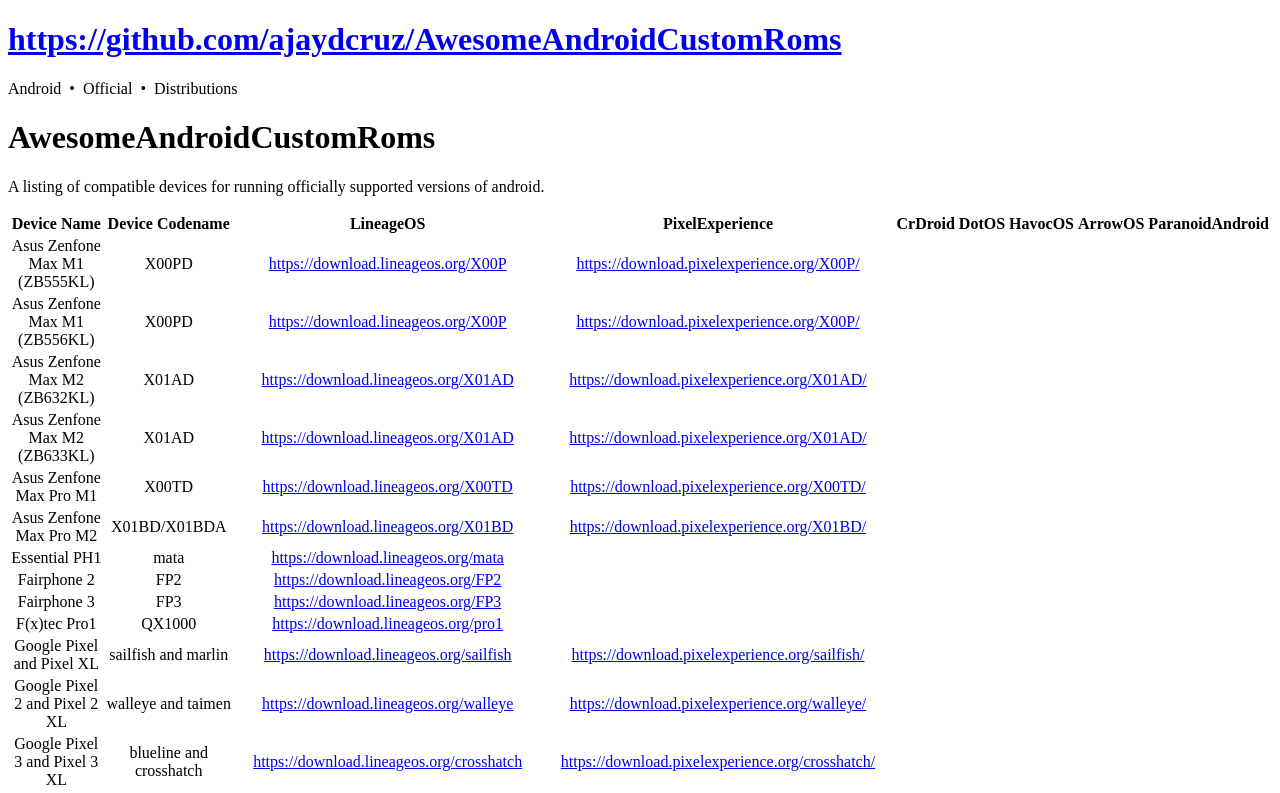
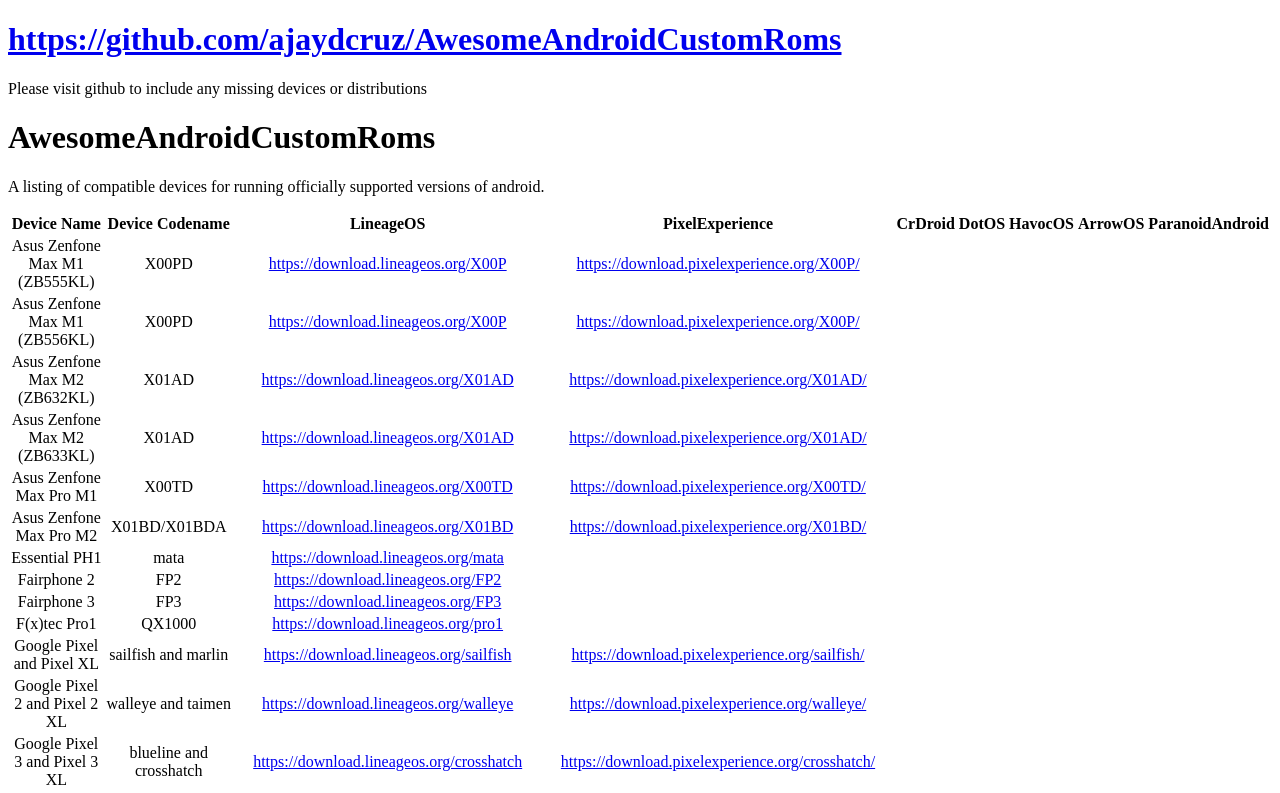
Before and after one commit to ajaydcruz/AwesomeAndroidCustomRoms, a plain HTML site: page index.html in a window 1280 px wide. Shown: the top 793 px of the page. Drawn offline with Linux system fonts and the light colour scheme.

Commit message:
Update index.html

```diff
--- a/index.html
+++ b/index.html
@@ -41,7 +41,7 @@
 				<!-- Header -->
 					<header id="header">
 						<h1><a href="https://github.com/ajaydcruz/AwesomeAndroidCustomRoms">https://github.com/ajaydcruz/AwesomeAndroidCustomRoms</a></h1>
-						<p>Android &nbsp;&bull;&nbsp; Official &nbsp;&bull;&nbsp; Distributions</p>
+						<p>Please visit github to include any missing devices or distributions</p>
 						<nav>
 
 						</nav>
```
